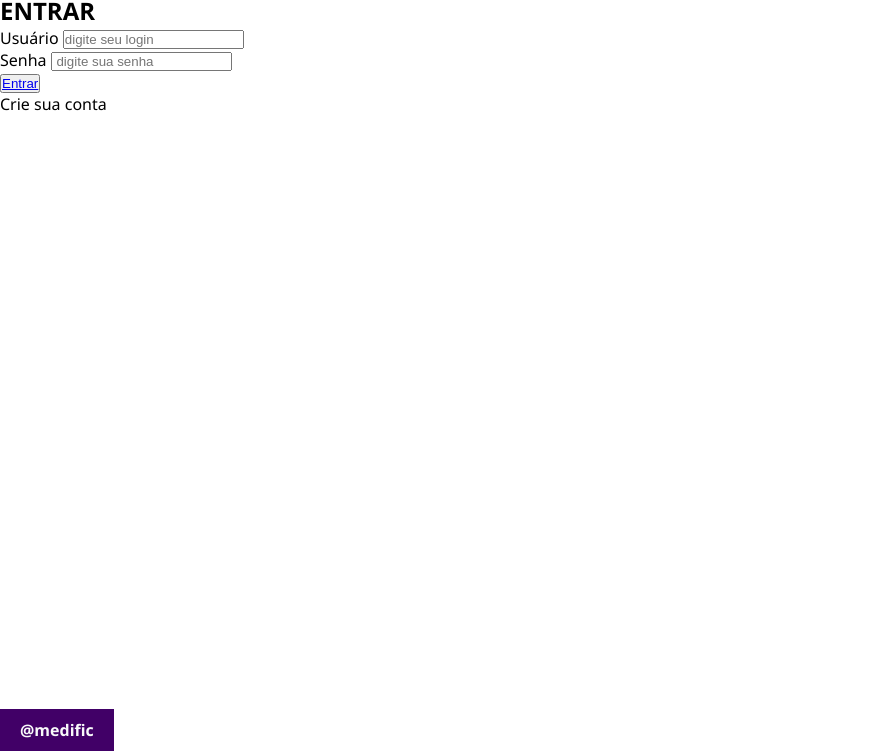
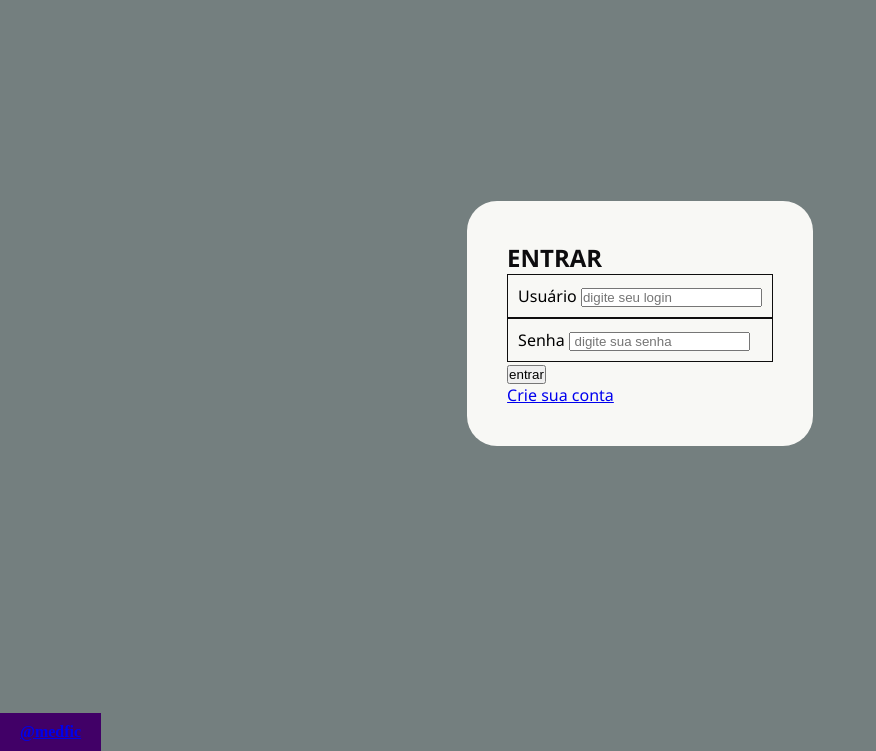
Before and after one commit to 1samuel1522/Samuel.github.io, a plain HTML site: page login.html in a window 1280 px wide. Shown: the part 49-800 px from the top of the page, without its empty margins (0-876 px from the left). Drawn offline with Linux system fonts and the light colour scheme.

Commit message:
Add files via upload

```diff
--- a/login.css
+++ b/login.css
@@ -4,24 +4,29 @@
     box-sizing: border-box;
 
 }
-
-
-body {
-
-    background-color: #747f7f;
+main{
     display: flex;
     justify-content: center;
-    height: 100vh;
     align-items: center;
 }
 
+header{
+height:150px ;
+
+}
+body {
+ height: 100vh;
+ background-color: #747f7f;
+}
+
 h2 {
-    color: rgb(13, 12, 15);
+    color: rgb(13, 12, 14);
 }
 
 h1 {
+color: rgb(255, 254, 254);
+    text-align: center;
 
-    text-align: center;
 }
 .login-container{
 background-color: rgb(248, 248, 245);
@@ -31,7 +36,7 @@ border-radius: 30px;
 }
 .form-group{
     padding: 10px;
-    border:1px solid rgb(9, 9, 9);
+    border:1px solid rgb(15, 14, 14);
 }
 
 
--- a/login.html
+++ b/login.html
@@ -5,11 +5,12 @@
     <meta charset="UTF-8">
     <meta name="viewport" content="width=device-width, initial-scale=1.0">
     <title>Tela de login</title>
-    <link rel="stylesheet" href="style.css">
+    <link rel="stylesheet" href="login.css">
 </head>
 
 <body>
-    <h1>MEDFIC</h1>
+   <header> <h1>MEDFIC</h1></header>
+   <main>
     <div class="login-container">
         <h2>ENTRAR</h2>
         <form>
@@ -21,12 +22,16 @@
                 <label for="senha">Senha</label>
                 <input type="password" name="senha" id="" placeholder=" digite sua senha">
             </div>
-            <button><a href="index.html" class="entrar">Entrar</a></button>
+            <a href="index.html" class="entrar">  <input type="button" value="entrar"></a>
+
         </form>
 
-        <p2>Crie sua conta</p2>
+       <a href="cadastro.html"><p2>Crie sua conta</p2></a>
     </div>
-    <footer>@medific</footer>
+</main>
+<footer>
+    <a href="https://www.instagram.com/med.fic?igsh=MXd1dTVjMDE4dzVqNQ==">@medfic</a>
+    </footer>
 
 </body>
 
--- a/style.css
+++ b/style.css
@@ -47,7 +47,7 @@ nav ul li a:hover {
 
 footer {
   background-color: #410067;
-  color: rgb(248, 249, 250);
+  color: rgba(248, 249, 250, 0.963);
   text-align: center;
   position: absolute;
   bottom: 0  ;
```
Also changed, not shown: agendamento.html (+3 -1 lines), cadastro.html (added, +37 -0 lines), emergencia.html (+6 -4 lines), hospitais.html (+3 -1 lines), index.html (+3 -2 lines), noticias.html (+3 -1 lines), projeto.html (+3 -1 lines).
